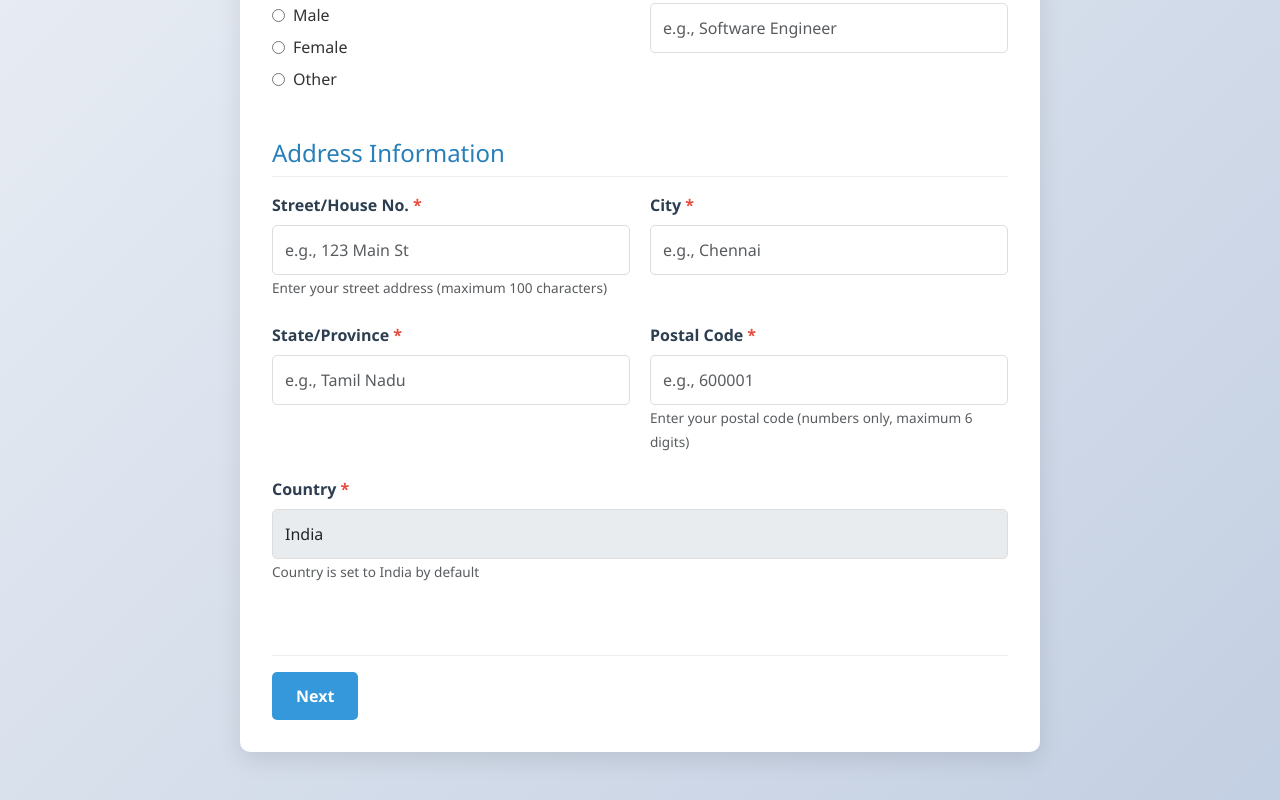
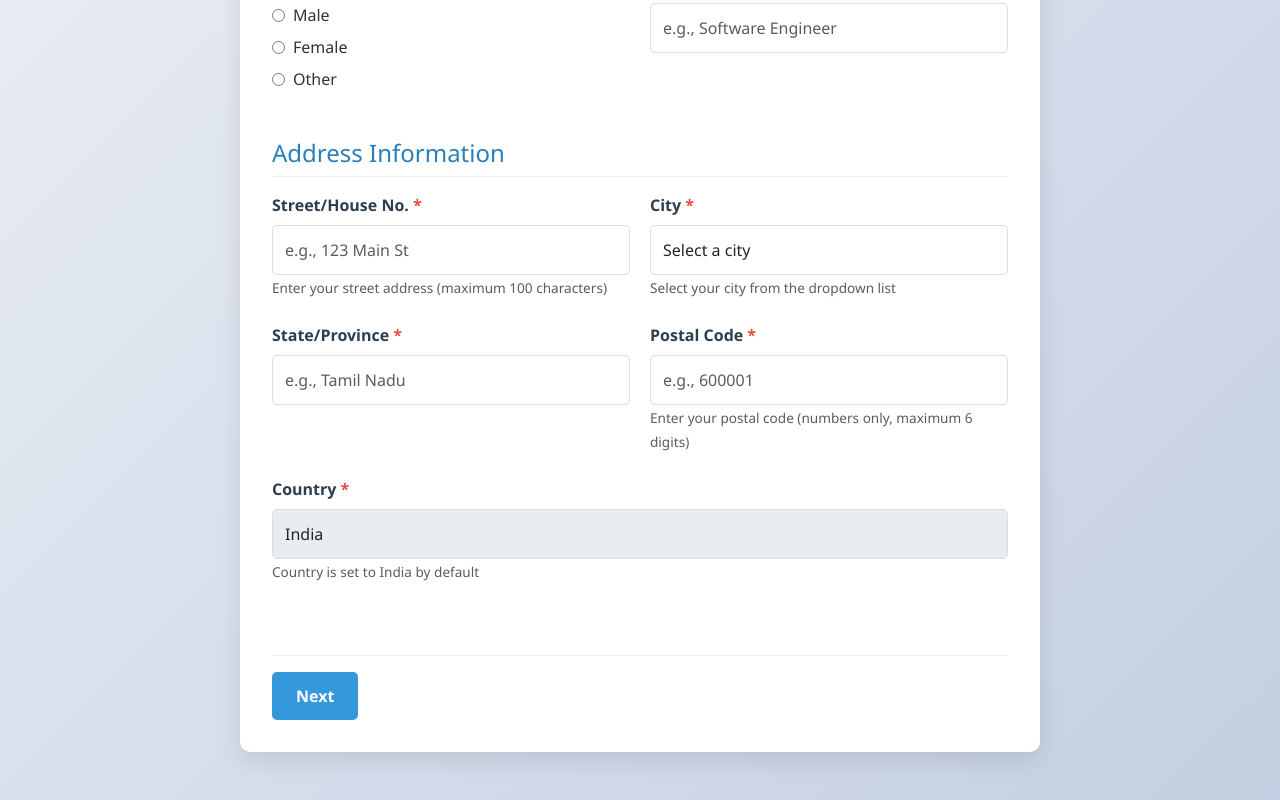
Before and after one commit to deepak-sekarbabu/patient-registration-ui, a React (Create React App) app: page / in a window 1280 px wide. Shown: the part 821-1621 px from the top of the page. Built offline with nearby package versions, Linux system fonts and the light colour scheme.

Commit message:
feat: Add city selection dropdown to personal details form with validation

```diff
--- a/src/components/PatientRegistration/PatientRegistrationForm.js
+++ b/src/components/PatientRegistration/PatientRegistrationForm.js
@@ -80,6 +80,7 @@ const PatientRegistrationForm = () => {
     name: "",
     street: "",
     postalCode: "",
+    city: "",
   });
   const [currentStep, setCurrentStep] = useState(1);
   const [isSubmitting, setIsSubmitting] = useState(false);
@@ -253,6 +254,25 @@ const PatientRegistrationForm = () => {
       });
       return;
     }
+    // Validate city selection
+    if (field === "city") {
+      setErrors({
+        ...errors,
+        city: value ? "" : "Please select a city",
+      });
+    }
+
+    // For other fields
+    setFormData({
+      ...formData,
+      personalDetails: {
+        ...formData.personalDetails,
+        address: {
+          ...formData.personalDetails.address,
+          [field]: value,
+        },
+      },
+    });
 
     // For other fields
     setFormData({
@@ -393,6 +413,12 @@ const PatientRegistrationForm = () => {
       ) {
         updatedErrors.postalCode =
           "Postal Code must be numeric and up to 6 digits";
+        hasErrors = true;
+      }
+
+      // Validate city
+      if (!formData.personalDetails.address.city) {
+        updatedErrors.city = "Please select a city";
         hasErrors = true;
       }
 
--- a/src/components/PatientRegistration/PersonalDetailsForm.js
+++ b/src/components/PatientRegistration/PersonalDetailsForm.js
@@ -1,4 +1,5 @@
 import React from "react";
+import cities from "../../components/shared/CitiesData";
 
 const PersonalDetailsForm = ({
   formData,
@@ -312,22 +313,34 @@ const PersonalDetailsForm = ({
               </small>
             )}
           </div>
-        </div>
-
+        </div>{" "}
         <div className="form-col">
+          {" "}
           <div className="form-group">
             <label htmlFor="city" className="form-label required-field">
               City
             </label>
-            <input
-              type="text"
+            <select
               id="city"
-              className="form-control"
+              className={`form-control ${errors.city ? "is-invalid" : ""}`}
               value={personalDetails.address.city}
               onChange={(e) => handleAddressChange("city", e.target.value)}
-              placeholder="e.g., Chennai"
               required
-            />
+            >
+              <option value="">Select a city</option>
+              {cities.map((city) => (
+                <option key={city} value={city}>
+                  {city}
+                </option>
+              ))}
+            </select>
+            {errors.city ? (
+              <div className="input-error">{errors.city}</div>
+            ) : (
+              <small className="form-text text-muted">
+                Select your city from the dropdown list
+              </small>
+            )}
           </div>
         </div>
       </div>
--- /dev/null
+++ b/src/components/shared/CitiesData.js
@@ -0,0 +1,399 @@
+// Cities data for dropdown lists throughout the application
+const cities = [
+  "Chennai",
+  "Coimbatore",
+  "Madurai",
+  "Tiruchirappalli",
+  "Salem",
+  "Ambattur",
+  "Tirunelveli",
+  "Tiruppur",
+  "Avadi",
+  "Tiruvottiyur",
+  "Thoothukkudi",
+  "Nagercoil",
+  "Thanjavur",
+  "Pallavaram",
+  "Dindigul",
+  "Vellore",
+  "Tambaram",
+  "Cuddalore",
+  "Kancheepuram",
+  "Alandur",
+  "Erode",
+  "Tiruvannamalai",
+  "Kumbakonam",
+  "Rajapalayam",
+  "Kurichi",
+  "Madavaram",
+  "Pudukkottai",
+  "Hosur",
+  "Ambur",
+  "Karaikkudi",
+  "Neyveli",
+  "Nagapattinam",
+  "Chengalpattu",
+  "Dharmapuri",
+  "Kalugumalai",
+  "Kanniyakumari",
+  "Aarkadu",
+  "Adirampattinam",
+  "Adiyakkamangalam",
+  "Aduthurai",
+  "Alangudi",
+  "Alwarthirunagiri",
+  "Alāndurai",
+  "Ambasamudram",
+  "Ambaturai",
+  "Ammaianayakkanur",
+  "Anaikatti",
+  "Anaimalai",
+  "Anakkara",
+  "Anandathandavapuram",
+  "Anangur",
+  "Andalpuram",
+  "Andampallam",
+  "Andevanahalli",
+  "Andipatti",
+  "Anekal",
+  "Annur",
+  "Anuppampattu",
+  "Anvarthikanpettei",
+  "Arakkonam",
+  "Aralvaimozhi",
+  "Arani",
+  "Aranthangi",
+  "Ariyalur",
+  "Ariyanoor",
+  "Arumuganeri",
+  "Aruppukkottai",
+  "Attadi",
+  "Attur",
+  "Auroville",
+  "Avinashi",
+  "Ayandur",
+  "Ayodhiyapatinam",
+  "Ayyampalayam",
+  "Ayyampettai",
+  "Banavarm",
+  "Bangarapet",
+  "Batlagundu",
+  "Belukkurichchi",
+  "Bhavani",
+  "Ethapur",
+  "Ganapathichettikulam",
+  "Gangaikonda Cholapuram",
+  "Genguvarpatti",
+  "Gingee",
+  "Gobichettipalayam",
+  "Golden Rock",
+  "Gudalur",
+  "Gudiyatham",
+  "Guduvancheri",
+  "Gummidipundi",
+  "Gundlupet",
+  "Gvanagar",
+  "Harur",
+  "Hoskote",
+  "Hosur",
+  "Huligal",
+  "Ilaiyankudi",
+  "Ingur",
+  "Iravanpatti",
+  "Ithalar",
+  "Jolarpet",
+  "Kadambattur",
+  "Kadambur",
+  "Kadayam",
+  "Kadayanallur",
+  "Kaduvanur",
+  "Kalambur",
+  "Kalanivasal",
+  "Kalapet",
+  "Kalial",
+  "Kallagam",
+  "Kallakkurichi",
+  "Kallal",
+  "Kallidaikurichi",
+  "Kambarasampettai",
+  "Kamudi",
+  "Kanakammachattram",
+  "Kanakapura",
+  "Kanchipuram",
+  "Kaniyambadi",
+  "Kannamangalam",
+  "Kannan Devan Hills",
+  "Kanyakumari",
+  "Karaikal",
+  "Kāramadai",
+  "Kāverippattanam",
+  "Kāveripāk",
+  "Lalgudi",
+  "Latteri",
+  "Lokur",
+  "Lovedale",
+  "Madurai",
+  "Madurai Main",
+  "Madurantakam",
+  "Magudanchavadi",
+  "Mahabalipuram",
+  "Mailam",
+  "Malaiyāndipattanam",
+  "Malampuzha-I",
+  "Mallur",
+  "Malur",
+  "Mambalapattu",
+  "Manamadurai",
+  "Manamedu",
+  "Manapparai",
+  "Manavur",
+  "Mandapam",
+  "Mandavi",
+  "Mangalam",
+  "Manganallur",
+  "Manimutharu",
+  "Maniyachi",
+  "Manjakuppam",
+  "Manjakuttai",
+  "Mannargudi",
+  "Mannarkkad",
+  "Maraimalai Nagar",
+  "Marie Oulgaret",
+  "Marthandam",
+  "Marungai",
+  "Marungoor",
+  "Masinagudi",
+  "Mattur",
+  "Mavelipalayam",
+  "Mayiladuthurai",
+  "Mekkarai",
+  "Melmaruvathur",
+  "Melnariyappanur",
+  "Melpattampakkam",
+  "Melpatti",
+  "Melur",
+  "Mettupalayam",
+  "Mettur",
+  "Minjur",
+  "Mohanur",
+  "Morappur",
+  "Moratandi",
+  "Mudukulattur",
+  "Mudumalai",
+  "Mulligoor",
+  "Mundiyampakkam",
+  "Munthal",
+  "Musiri",
+  "Muthalamada",
+  "Muthupet",
+  "Naduhatty",
+  "Nagapattinam",
+  "Nagercoil",
+  "Nagore",
+  "Namakkal",
+  "Nandhiyan Kudikkadu",
+  "Nanguneri",
+  "Nannilam",
+  "Nattam",
+  "Nazareth",
+  "Nedumangad",
+  "Needamangalam",
+  "Nellikuppam",
+  "Nerinjippettai",
+  "Nettapakkam",
+  "Neyveli",
+  "Neyyattinkara",
+  "Nidur",
+  "Nilakkottai",
+  "Nilambur",
+  "Oddanchatram",
+  "Olakur",
+  "Omalur",
+  "Ooty",
+  "Oragadam",
+  "Orattanadu",
+  "Ottapidaram",
+  "Pachakuppam",
+  "Padavayal",
+  "Palakkad",
+  "Palakkodu",
+  "Palani",
+  "Palayam",
+  "Palayankottai",
+  "Palladam",
+  "Pallapatti",
+  "Pallipalayam",
+  "Pallippattu",
+  "Palliyadi",
+  "Palmaner",
+  "Pamba Kovil Shandy",
+  "Panagudi",
+  "Panambakkam",
+  "Panangudi",
+  "Panruti",
+  "Papanasam",
+  "Papasanam",
+  "Paramakudi",
+  "Parangipettai",
+  "Parassala",
+  "Pattukkottai",
+  "Pedda Nayakkanpalaiyam",
+  "Peermade",
+  "Pennadam",
+  "Pennagaram",
+  "Peralam",
+  "Perambalūr",
+  "Perani",
+  "Peravurani",
+  "Periyakulam",
+  "Perumal Kovil Pathy",
+  "Perumālmalai",
+  "Perundurai",
+  "Pollachi",
+  "Polur",
+  "Ponneri",
+  "Ponnirai",
+  "Poondi",
+  "Poondithangal",
+  "Poothurai",
+  "Poovar",
+  "Potheri",
+  "Pottaveli",
+  "Pudi",
+  "Puducherry",
+  "Pudukkottai",
+  "Pudukudi",
+  "Pudumund",
+  "Pukkiravari",
+  "Puliyūr",
+  "Punalur",
+  "Punjai Puliyampatti",
+  "Pushpagiri",
+  "Puthiamputhur",
+  "Puttur",
+  "Pykara",
+  "Pāchchalūr",
+  "Pālamedu",
+  "Radhapuram",
+  "Rajapalayam",
+  "Ramakkalmedu",
+  "Ramanathapuram",
+  "Rameshwaram",
+  "Ranipet",
+  "Rasipuram",
+  "Salem",
+  "Saliamangalam",
+  "Samalpatti",
+  "Samayanallur",
+  "Samayapuram",
+  "Samudram",
+  "Sankagiri",
+  "Sankarankovil",
+  "Sannanallur",
+  "Saranthangi",
+  "Saravanampatty",
+  "Sathyamangalam",
+  "Sattankulam",
+  "Sattiyakudi",
+  "Sattur",
+  "Satyavedu",
+  "Sembatti",
+  "Sendurai",
+  "Sengulam",
+  "Sethumadai",
+  "Sevoor",
+  "Seydunganallur",
+  "Shenkottai",
+  "Shimla",
+  "Sholavandan",
+  "Silaiman",
+  "Sillakkudi",
+  "Singanallur",
+  "Thiruthani",
+  "Thiruthuraipoondi",
+  "Thiruthuraiyur",
+  "Thiruvaiyaru",
+  "Thiruvalangadu",
+  "Thiruvallam",
+  "Thiruvarur",
+  "Thiruvavaduthurai",
+  "Thiruverumbur",
+  "Thiruvidaimarudur",
+  "Thiruvisanallur",
+  "Thoothukudi",
+  "Thovalai",
+  "Thuckalay",
+  "Thuraiyur",
+  "Tindivanam",
+  "Tiruchendur",
+  "Tiruchengode",
+  "Tiruchirappalli",
+  "Tiruchuli",
+  "Tirukoilur",
+  "Tirumalaisamudram",
+  "Tirumalpur",
+  "Tirumangalam",
+  "Tirunelveli",
+  "Tirupattur",
+  "Tiruppattur",
+  "Tirupporur",
+  "Tiruppuvanam",
+  "Tirupur",
+  "Tiruvadanai",
+  "Tiruvannamalai",
+  "Tiruvettipuram",
+  "Tiruvādūr",
+  "Tozhuppedu",
+  "Tranquebar",
+  "Uchipuli",
+  "Udaiyarpalaiyam",
+  "Udumalaipettai",
+  "Udumbanchola",
+  "Ulundurpet",
+  "Umayalparamancheri",
+  "Usilampatti",
+  "Uthamapalayam",
+  "Uthukuli",
+  "Uttangarai",
+  "Uttiramerur",
+  "Uttukkottai",
+  "Vadavalli",
+  "Vadipatti",
+  "Vaduvanchal",
+  "Vaithīsvarankoil",
+  "Vallam",
+  "Vallampadugai",
+  "Vallioor",
+  "Valparai",
+  "Vandavasi",
+  "Vaniyambadi",
+  "Vannarpet",
+  "Varakalpattu",
+  "Vasavasamudram",
+  "Vazhapadi",
+  "Vedasandur",
+  "Veerarakiyam",
+  "Velankanni",
+  "Velayuthampalayam",
+  "Velliyanai",
+  "Vellore",
+  "Veppadai",
+  "Vijayamanagaram",
+  "Vijayamangalam",
+  "Vikravandi",
+  "Vilattikulam",
+  "Villiyanallur",
+  "Vilpatti",
+  "Viluppuram",
+  "Vinnamangalam",
+  "Virudhunagar",
+  "Vriddhachalam",
+  "Vythiri",
+  "Walajabad",
+  "Walajapet",
+  "Walayar",
+  "West Mere",
+  "Yelagiri",
+];
+
+export default cities;
```
